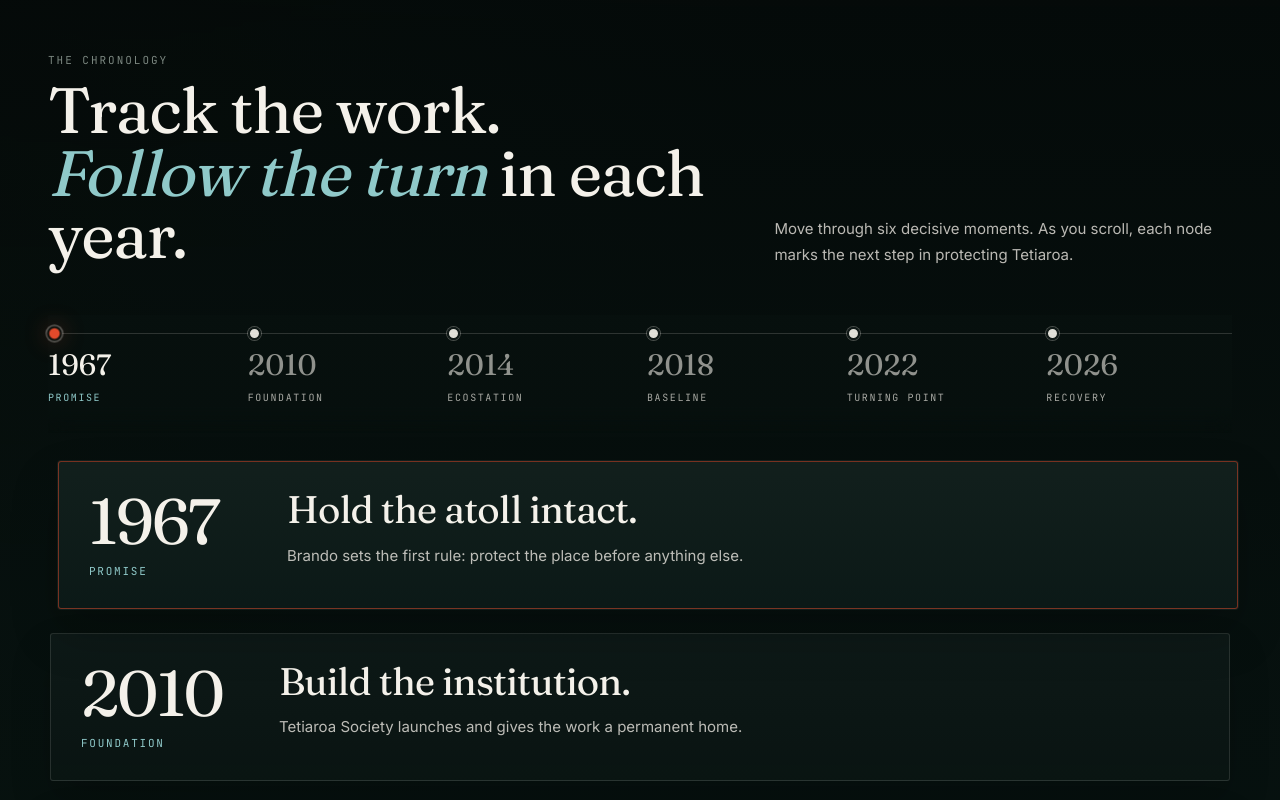
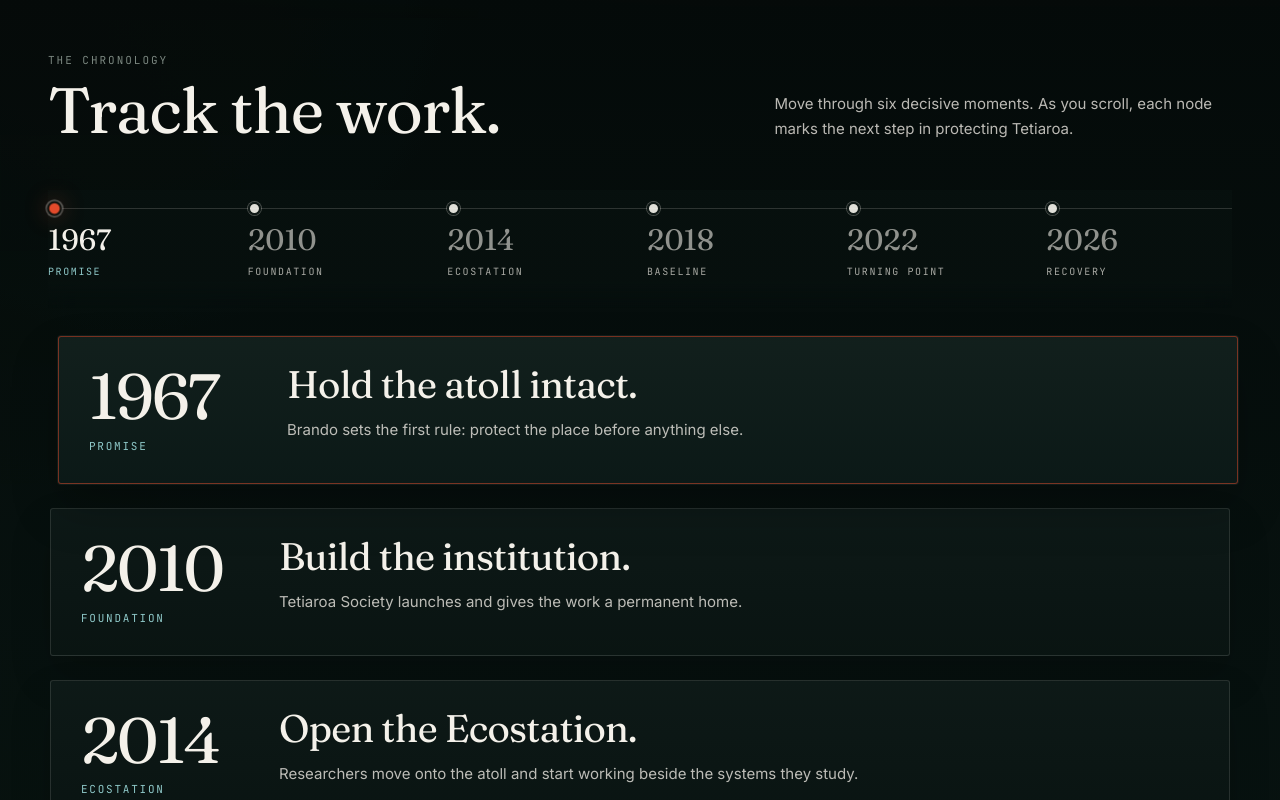
Before and after one commit to mikerugg/tetiaroa, a Next.js app: page / in a window 1280 px wide. Shown: the part 780-1580 px from the top of the page. Built offline with nearby package versions, Linux system fonts and the light colour scheme; no server answers; grey boxes are pictures that could not be loaded.

Commit message:
copy update

```diff
--- a/app/chronology-section.tsx
+++ b/app/chronology-section.tsx
@@ -95,8 +95,6 @@
             <div className={styles.sectionTag}>The chronology</div>
             <h2 className={styles.chronologyTitle}>
               Track the work.
-              <br />
-              <span className={styles.emphasis}>Follow the turn</span> in each year.
             </h2>
           </div>
           <p className={styles.chronologyCopy}>
```
